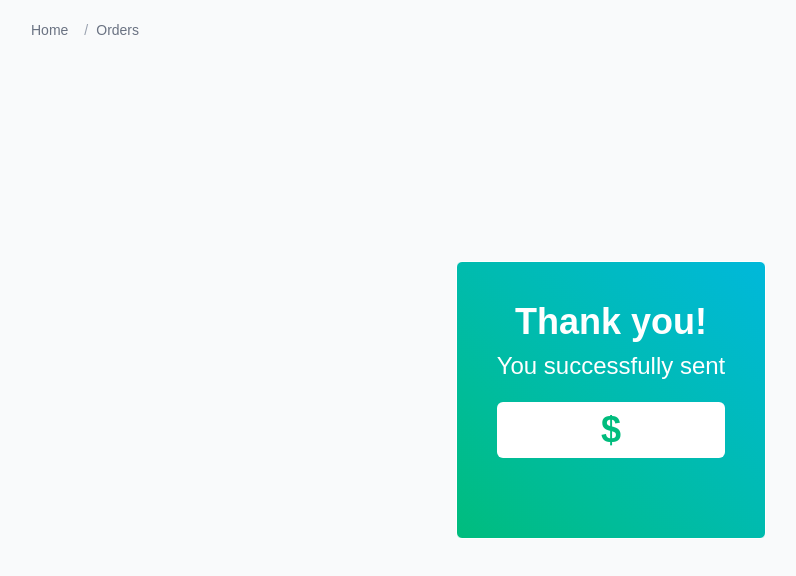
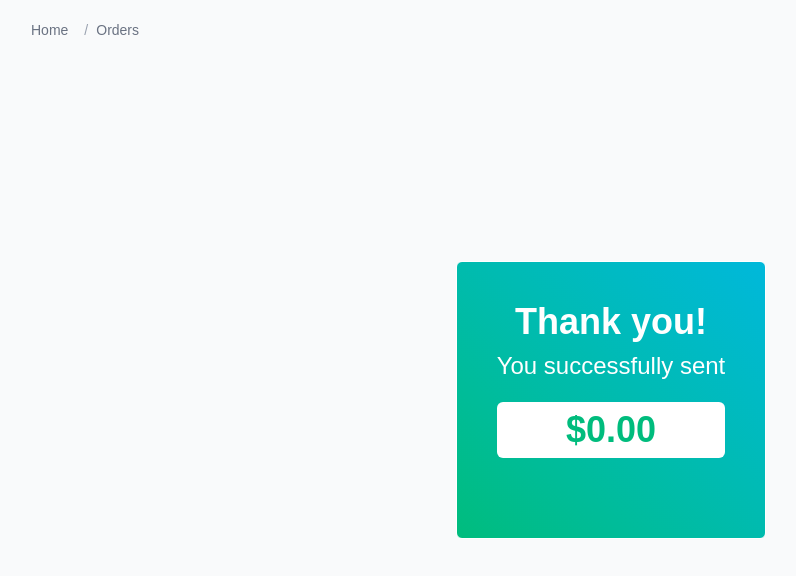
Before and after one commit to Alazar-da/ecommerce-storefront, a Next.js app: page /payment-success in a window 1280 px wide. Shown: the top 576 px of the page, without its empty margins (29-825 px from the left). Built offline with nearby package versions, Linux system fonts and the light colour scheme.

Commit message:
error fixed

```diff
--- a/app/payment-success/page.tsx
+++ b/app/payment-success/page.tsx
@@ -1,11 +1,11 @@
 import Link from "next/link";
+import { useParams } from "next/navigation";
 
-type PaymentSuccessProps = {
-  searchParams?: Record<string, string | string[] | undefined>;
-};
 
-export default function PaymentSuccess({ searchParams }: PaymentSuccessProps) {
-  const amount = searchParams?.amount as string | undefined;
+
+export default function PaymentSuccess() {
+  const params = useParams() as { amount: string };
+  const amount = params.amount  || "0.00";
   return (
     <section className="min-h-screen relative bg-gray-50 flex flex-col items-center justify-center w-full">
        <nav className="flex absolute top-5 left-15 z-10" aria-label="Breadcrumb">
```
